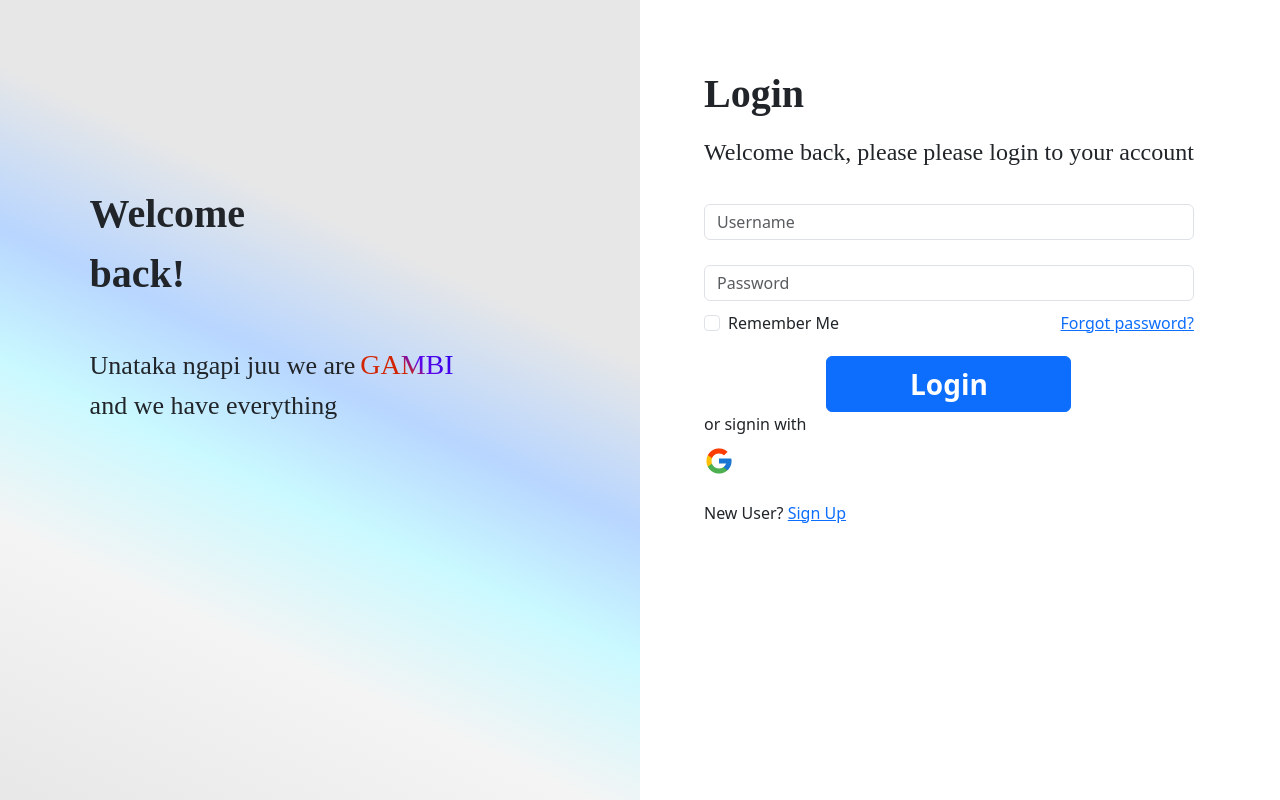
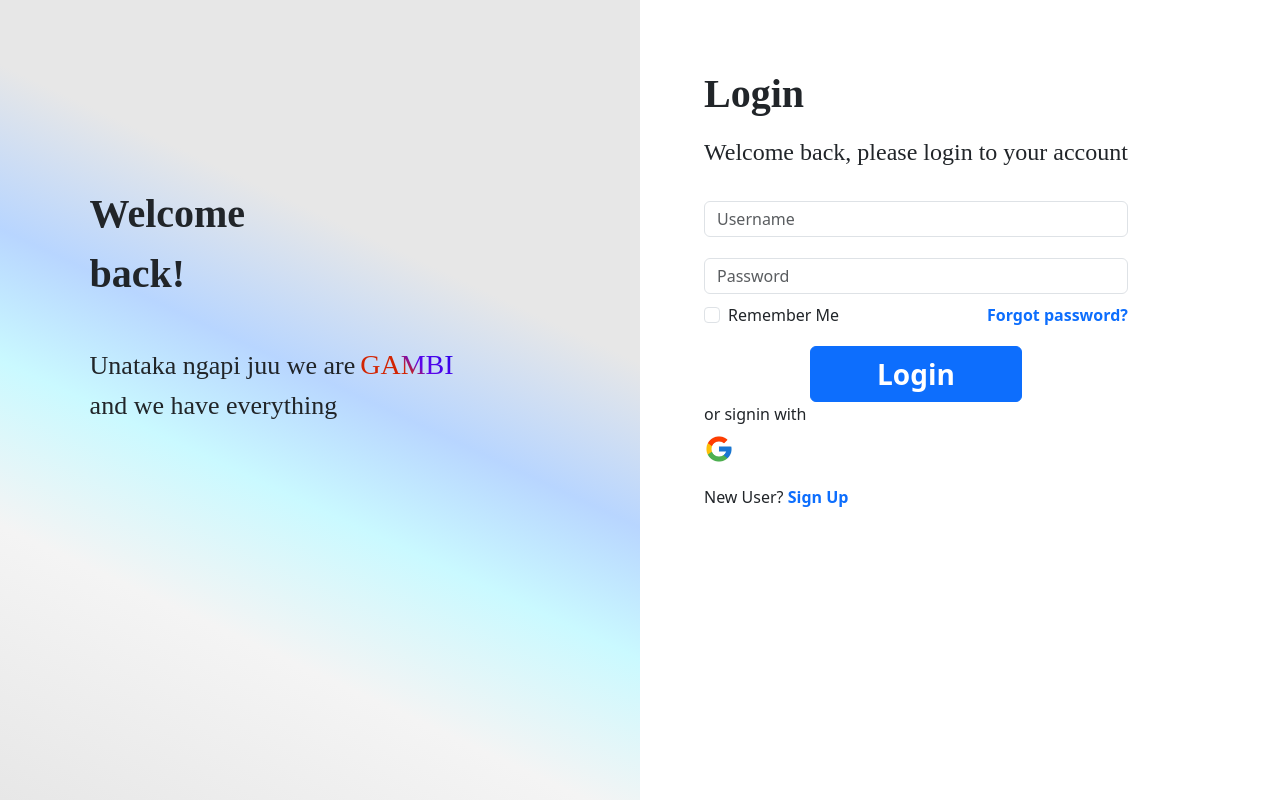
Before and after one commit to Red-stevo/Ecommerce, a React (Vite) app in the folder onshop/: page /auth/login in a window 1280 px wide. Built offline with nearby package versions, Linux system fonts and the light colour scheme.

Commit message:
Commit message >>>>> resumed <<<<<

```diff
--- a/onshop/src/IndexPage/Pages/UserManagementPages/LoginPage.jsx
+++ b/onshop/src/IndexPage/Pages/UserManagementPages/LoginPage.jsx
@@ -18,18 +18,18 @@ const LoginPage = () => {
             <div className={"login-page-right"}>
                 <div className={"login-page-right-holder"}>
                     <span className={"login"}>Login</span>
-                    <span className={"welcome-message"}>Welcome back, please please login to your account</span>
+                    <span className={"welcome-message"}>Welcome back, please login to your account</span>
                     <Form className={"login-form"}>
                         <Form.Group>
-                            <input id={"username"} className={"form-control username-input"} placeholder={"Username"}/>
+                            <input id={"username"} type={"text"} className={"form-control username-input"} placeholder={"Username"}/>
                         </Form.Group>
 
                         <Form.Group>
-                            < input id={"password"} className={"form-control password-input"} placeholder={"Password"}/>
+                            < input id={"password"} type={"password"} className={"form-control password-input"} placeholder={"Password"}/>
                         </Form.Group>
                         <span className={"rem-and-forgot"}>
                              <Form.Check inline label="Remember Me" name="group1" type={'checkbox'} id={`remember-me`}/>
-                            <Link to={"#"}>Forgot password?</Link>
+                            <Link className={"forgot-password-link"} to={"#"}>Forgot password?</Link>
                         </span>
                         <div className={"login-button-holder"}>
                             <Button className={"login-button"}>Login</Button>
@@ -37,7 +37,7 @@ const LoginPage = () => {
                     </Form>
                     <span className={"or-sign-in"}>or signin with</span>
                     <Image src={googleIcon} width={30} height={30} className={"google-icon"}/>
-                    <span className={"register-user-link"}>New User? <Link to={"#"} >Sign Up</Link></span>
+                    <span className={"register-user-link"}>New User? <Link className={"sign-up-link"} to={"#"} >Sign Up</Link></span>
                 </div>
 
             </div>
--- a/onshop/src/IndexPage/Pages/UserManagementPages/Styles/LoginPage.css
+++ b/onshop/src/IndexPage/Pages/UserManagementPages/Styles/LoginPage.css
@@ -101,9 +101,17 @@
 .google-icon {
    border-radius: 20px;
     margin-top: 2%;
+}
 
+.google-icon:hover {
+    cursor: pointer;
 }
 
 .register-user-link {
     margin-top: 5%;
 }
+
+.sign-up-link, .forgot-password-link {
+    text-decoration: none;
+    font-weight: 600;
+}
```
